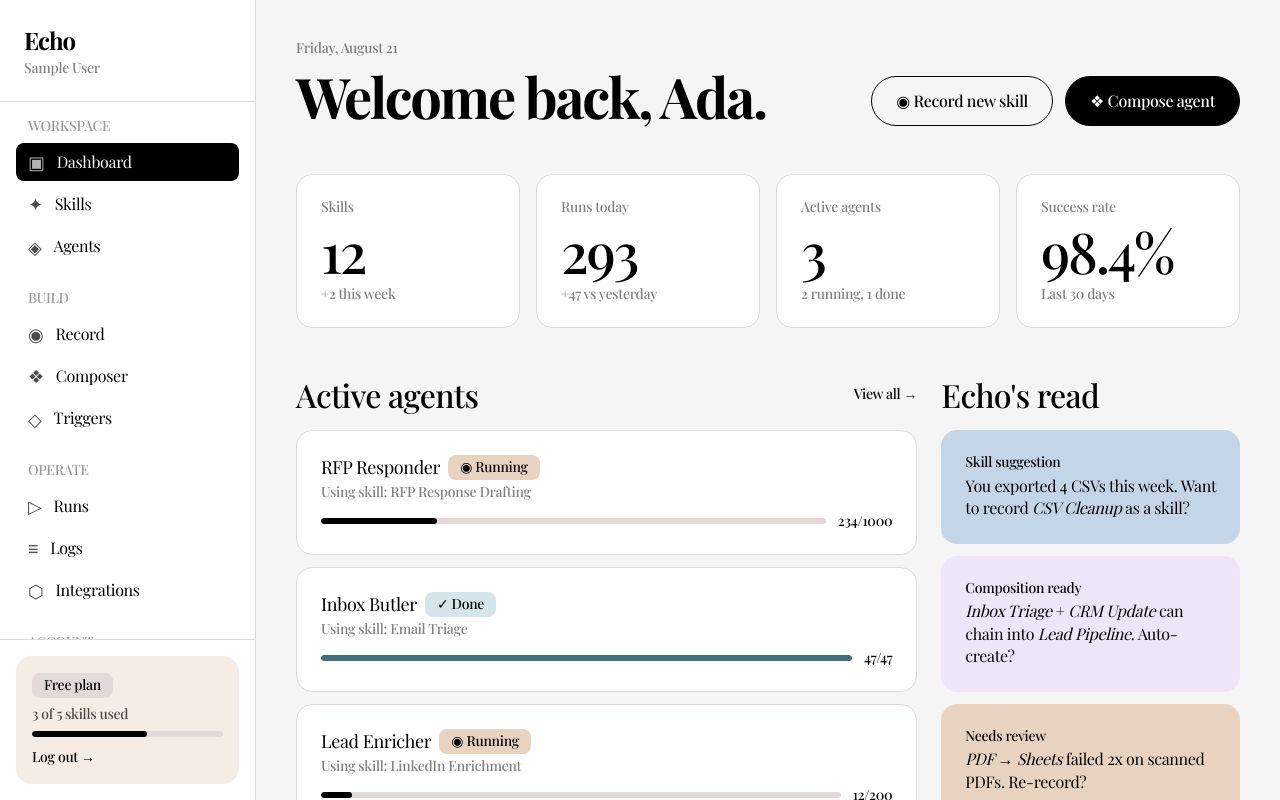
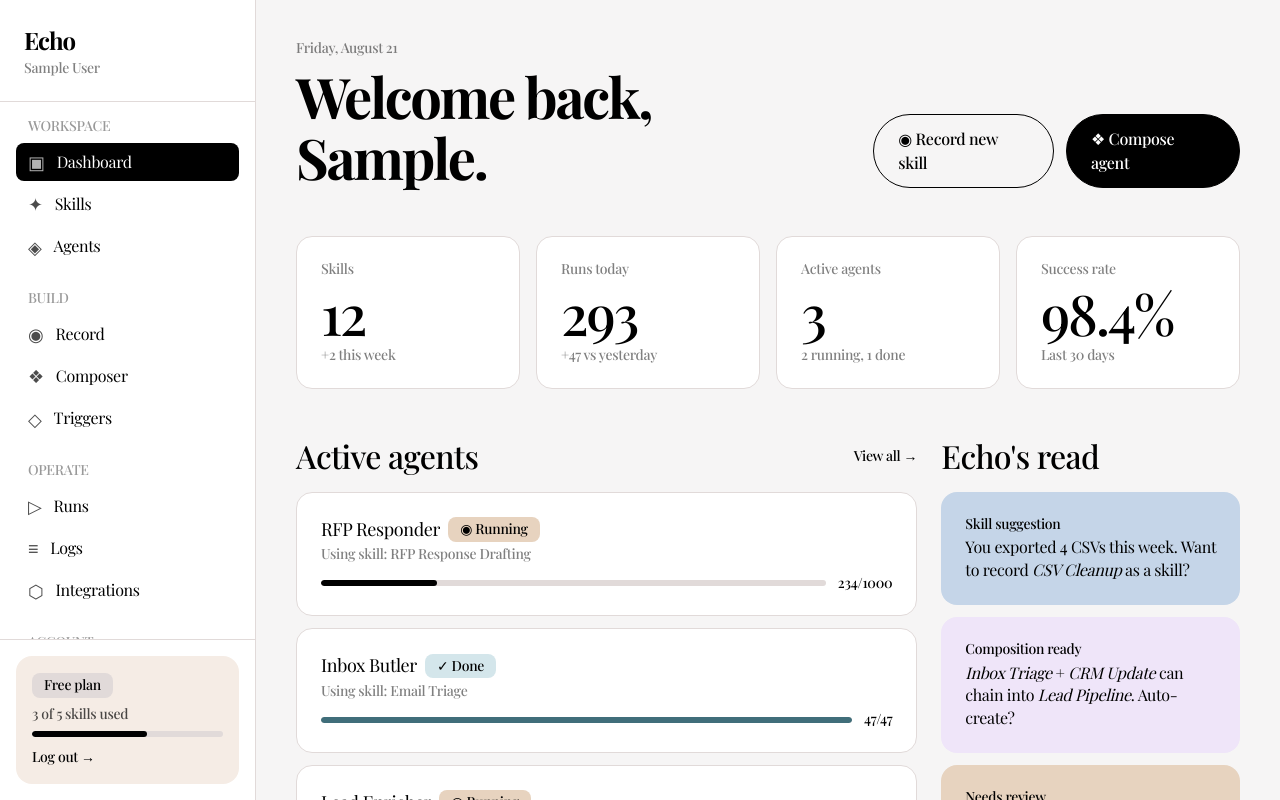
Before and after one commit to Prasannaverse13/Echo, a Next.js app: page /dashboard in a window 1280 px wide. Shown: the top 800 px of the page. Built offline with nearby package versions, Linux system fonts and the light colour scheme; sample sign-in values are in the browser's storage.

Commit message:
fix(dashboard): personalize welcome heading with session user first name

```diff
--- a/src/app/(dashboard)/dashboard/page.tsx
+++ b/src/app/(dashboard)/dashboard/page.tsx
@@ -1,5 +1,9 @@
+"use client";
+
 import Link from "next/link";
+import { useEffect, useState } from "react";
 import { Button, FeatureTag, FeatureCard } from "@/components/ui";
+import { getSession } from "@/lib/auth/auth";
 
 const activeAgents = [
   {
@@ -32,7 +36,22 @@ const recentSkills = [
   { name: "Weekly Report Generator", runs: 8, success: 100, color: "mist-mint" },
 ];
 
+function getFirstName(name: string | undefined): string {
+  if (!name) return "there";
+  const first = name.trim().split(/\s+/)[0] || "there";
+  // Sanitize: cap at 24 chars, keep letters, hyphens, apostrophes, accented chars
+  const clean = first.replace(/[^A-Za-z\u00C0-\u024F'-]/g, "").slice(0, 24);
+  return clean || first || "there";
+}
+
 export default function DashboardPage() {
+  // Personalize the greeting with the signed-in user's first name.
+  // Auth is localStorage-only, so we read on mount and update state.
+  const [firstName, setFirstName] = useState<string>("there");
+  useEffect(() => {
+    const s = getSession();
+    setFirstName(getFirstName(s?.name));
+  }, []);
   return (
     <div className="page-container py-10">
       {/* Header */}
@@ -42,7 +61,7 @@ export default function DashboardPage() {
             Friday, August 21
           </p>
           <h1 className="text-[44px] md:text-[56px] font-bold leading-[1.1] tracking-[-0.04em] text-obsidian">
-            Welcome back, Ada.
+            Welcome back, {firstName}.
           </h1>
         </div>
         <div className="flex gap-3">
```
